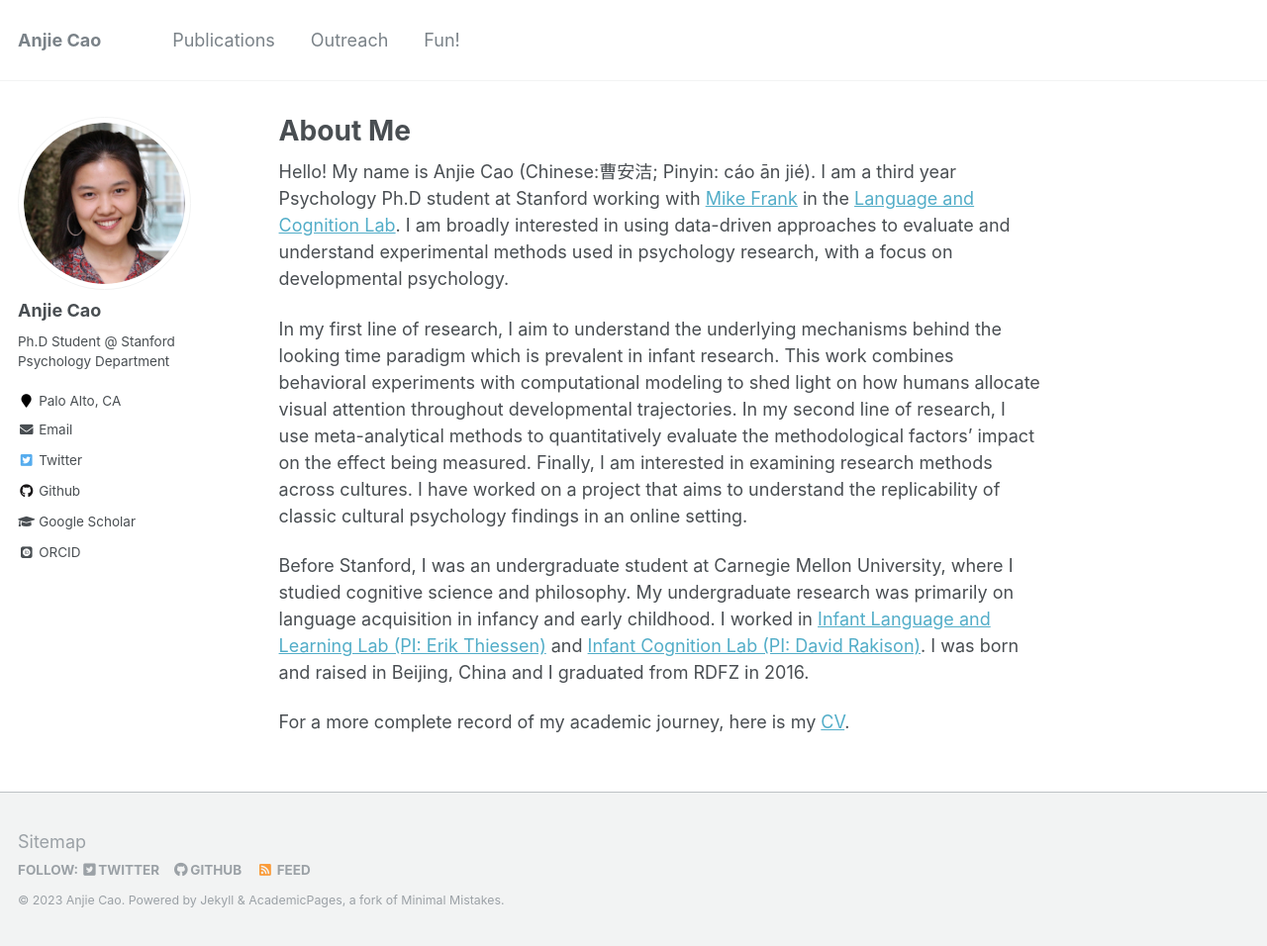
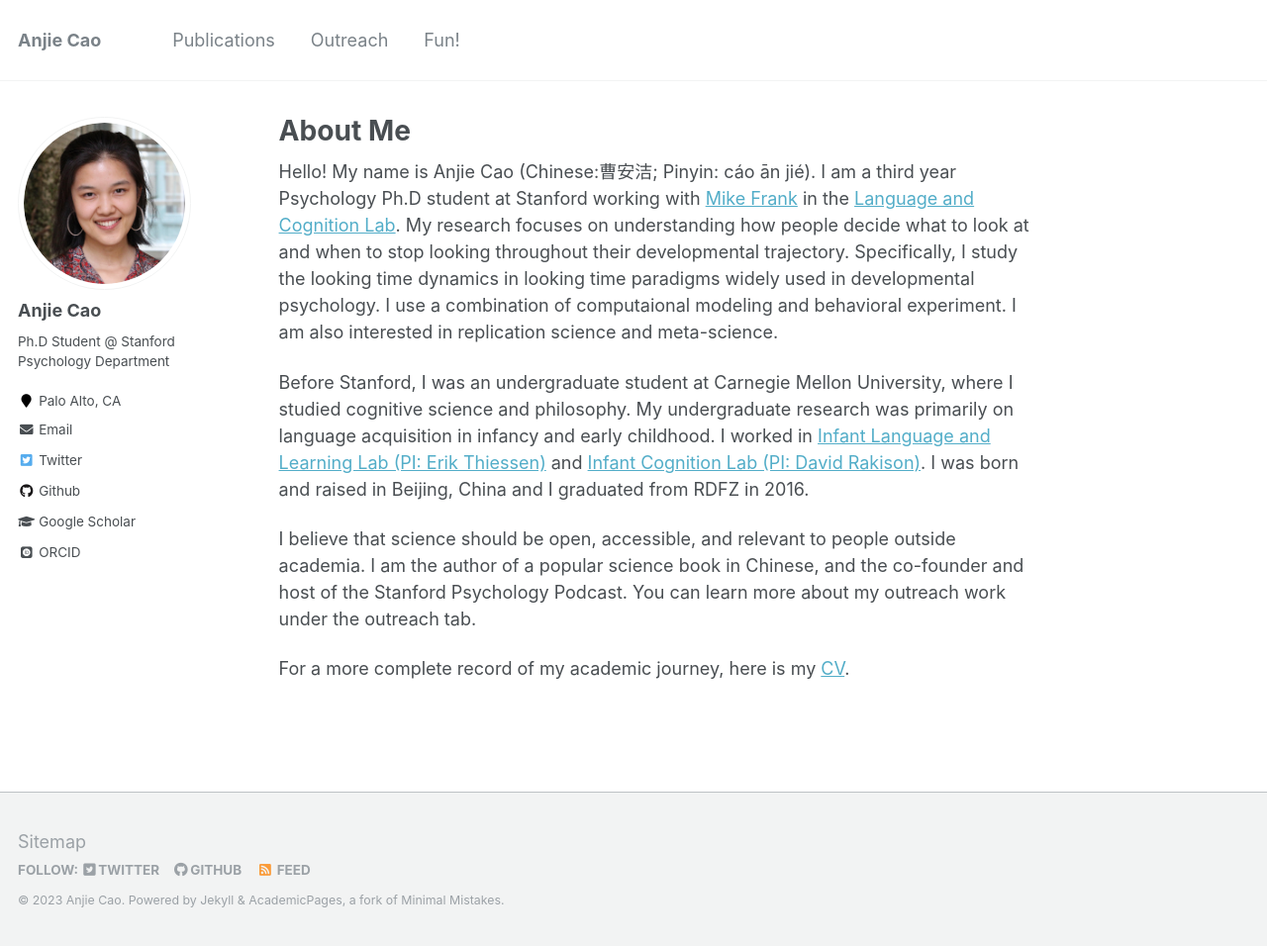
Before and after one commit to anjiecao/anjiecao.github.io, a Jekyll site: the page built from _pages/about.md, in a window 1280 px wide and 956 px high. Shown: the whole window at 99% size. Built offline with Jekyll 4.4.1, drawn with Linux system fonts in a browser that asks for light colours; some web fonts are replaced.

Commit message:
update website

```diff
--- a/_pages/about.md
+++ b/_pages/about.md
@@ -8,10 +8,10 @@ redirect_from:
   - /about.html
 ---
 
-Hello! My name is Anjie Cao (Chinese:曹安洁; Pinyin: cáo ān jié). I am a third year Psychology Ph.D student at Stanford working with [Mike Frank](https://web.stanford.edu/~mcfrank/) in the [Language and Cognition Lab](http://langcog.stanford.edu/). I am broadly interested in using data-driven approaches to evaluate and understand experimental methods used in psychology research, with a focus on developmental psychology.
-
-In my first line of research, I aim to understand the underlying mechanisms behind the looking time paradigm which is prevalent in infant research. This work combines behavioral experiments with computational modeling to shed light on how humans allocate visual attention throughout developmental trajectories. In my second line of research, I use meta-analytical methods to quantitatively evaluate the methodological factors’ impact on the effect being measured. Finally, I am interested in examining research methods across cultures. I have worked on a project that aims to understand the replicability of classic cultural psychology findings in an online setting.
+Hello! My name is Anjie Cao (Chinese:曹安洁; Pinyin: cáo ān jié). I am a third year Psychology Ph.D student at Stanford working with [Mike Frank](https://web.stanford.edu/~mcfrank/) in the [Language and Cognition Lab](http://langcog.stanford.edu/). My research focuses on understanding how people decide what to look at and when to stop looking throughout their developmental trajectory. Specifically, I study the looking time dynamics in looking time paradigms widely used in developmental psychology. I use a combination of computaional modeling and behavioral experiment. I am also interested in replication science and meta-science.
 
 Before Stanford, I was an undergraduate student at Carnegie Mellon University, where I studied cognitive science and philosophy. My undergraduate research was primarily on language acquisition in infancy and early childhood. I worked in [Infant Language and Learning Lab (PI: Erik Thiessen)](https://www.cmu.edu/dietrich/psychology/infant-language-learning-lab/Home.html) and [Infant Cognition Lab (PI: David Rakison)](https://www.cmu.edu/dietrich/psychology/infant-cognition-lab/). I was born and raised in Beijing, China and I graduated from RDFZ in 2016.
 
-For a more complete record of my academic journey, here is my [CV](https://drive.google.com/file/d/18_PtGkiBb5q9WkLUmU2lTlBtpD2i1MSw/view?usp=sharing).
+I believe that science should be open, accessible, and relevant to people outside academia. I am the author of a popular science book in Chinese, and the co-founder and host of the Stanford Psychology Podcast. You can learn more about my outreach work under the outreach tab.
+
+For a more complete record of my academic journey, here is my [CV](https://drive.google.com/file/d/1C29Za2aFVL0hZpXiYe9Yx4CkA2S5cFbO/view?usp=sharing).
```
Also changed, not shown: _pages/outreach.md (+1 -1 lines), _pages/publications.md (+5 -5 lines), 2 other files.
